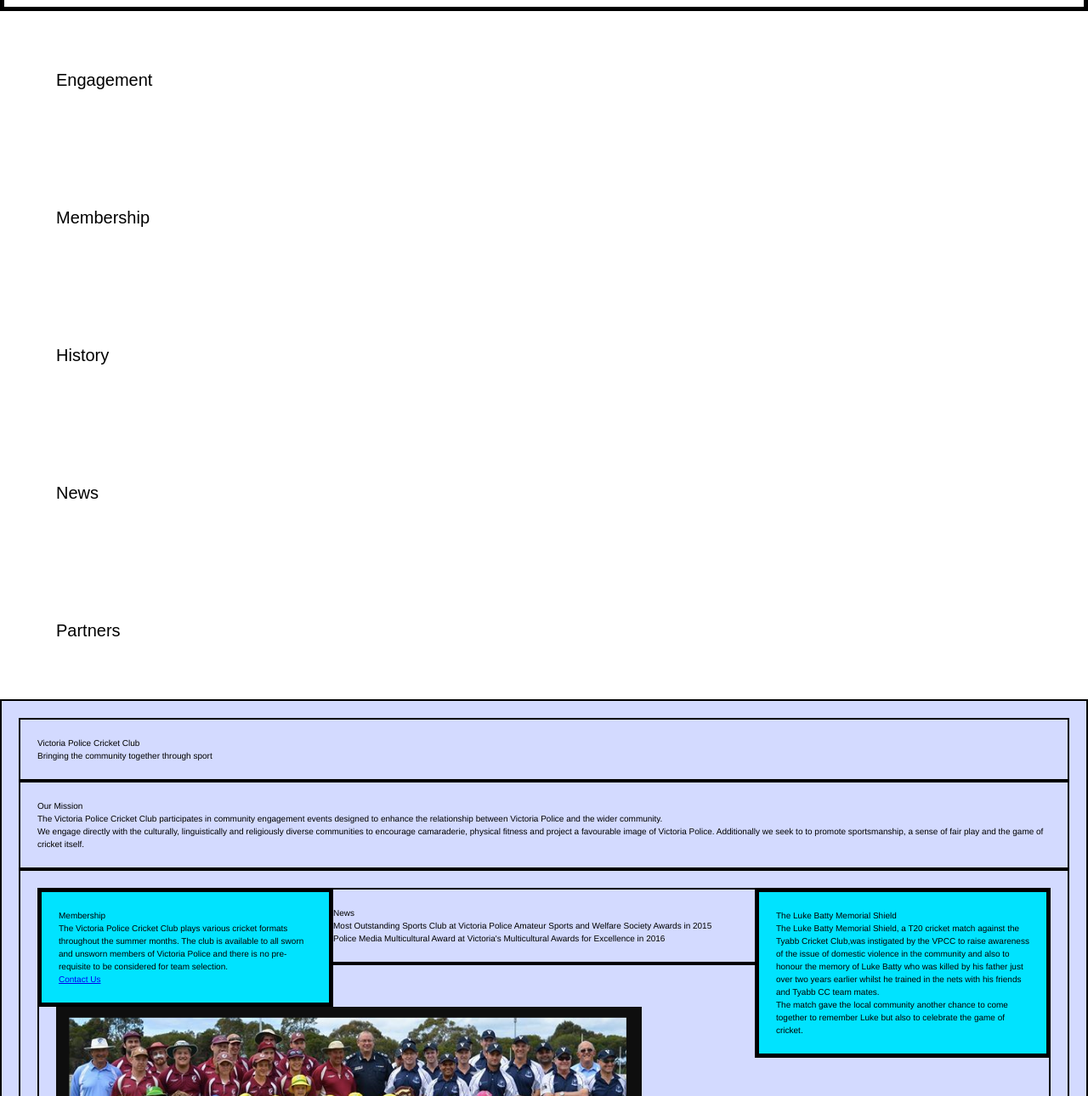
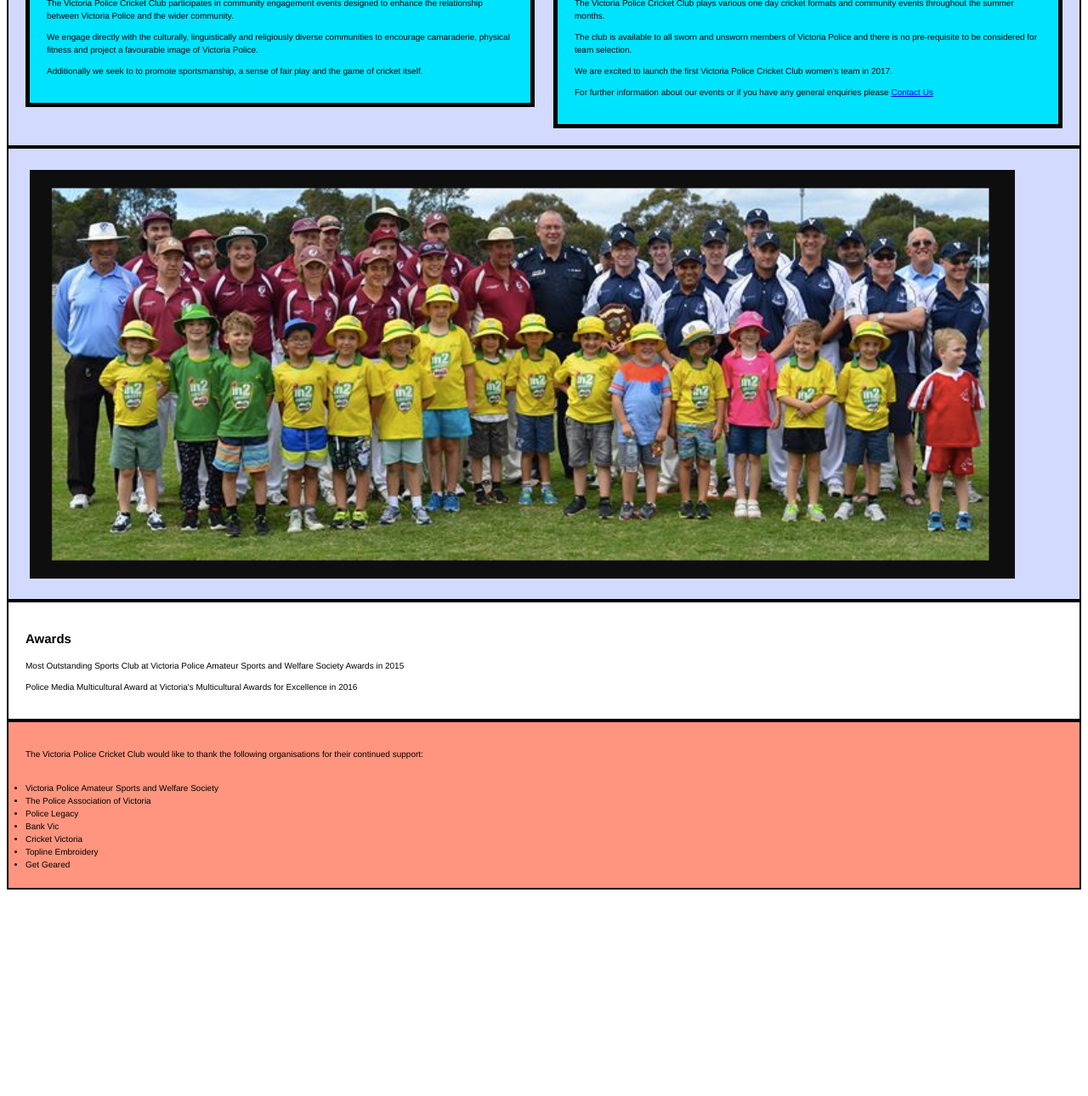
Before and after one commit to vpcclub/vpcclub.github.io, a plain HTML site: page unit_8/index.html in a window 1280 px wide. Shown: the part 876-2166 px from the top of the page at 85% size. After the commit the page ends 1931 px from the top, so only its background shows below. Drawn offline with Linux system fonts and the light colour scheme.

Commit message:
unit 8
update 2

```diff
--- a/unit_8/css/style.css
+++ b/unit_8/css/style.css
@@ -1,15 +1,16 @@
 header {
     background-color: #ffffff;
-    border: .5em black solid;
-    padding: 2em;
+    border: 0;
+    padding: 0;
 
 }
 
 img{
-    align:center;
-    width: 60%;
+
+    width: 95%;
     height: auto;
-    align-items: center;
+    padding : 0.5em;
+    padding-bottom: 0em;
 
 
 }
@@ -29,15 +30,17 @@ nav a {
     font-size: 2em;
     color: #000000;
     font-family: sans-serif;
-    padding: 1.5em;
-    margin: 1.8em;
-    display: inline-block;
+    padding: 1em;
+    margin: .5em;
+    float: left;
+    display: block;
 }
 
 a:hover {
     background-color: #0B0440;
     color: #ffffff;
 
+}
 
 }
 
@@ -46,6 +49,7 @@ aside {
     border: .2em black solid;
     padding: 2em;
     color: 0F10FF;
+    float: left;
 }
 
 article {
@@ -58,23 +62,35 @@ footer {
     background-color: #FF957E;
     border: .2em black solid;
     padding: 2em;
+    color: 0F10FF;
+    float: none;
 }
 
 section {
-    background-color: #D3DAFF;
+    background-color: ##ffffff;
     border: .2em black solid;
     padding: 2em;
 }
 
+ul {
+    display: inline;
 
+}
 
 
 
 #two_column {
     background-color: #D3DAFF;
-    width: 50%
+    width: 80%
     border: .5em black solid;
     padding: 2em;
+}
+
+.article {
+    width: 90%;
+    padding:2%;
+    margin: .1%;
+
 }
 
 #left {
@@ -82,7 +98,7 @@ section {
     border: .5em black solid;
     padding: 2em;
     float: left;
-    width: 25%;
+    width: 45%;
 }
 
 #right {
@@ -90,7 +106,7 @@ section {
     border: .5em black solid;
     padding: 2em;
     float: right;
-    width: 25%;
+    width: 45%;
 }
 .clearfix:after {
     visibility: hidden;
@@ -103,7 +119,12 @@ section {
 }
 
 
+@media only screen and (max-width: 1088px) {
+    .article {
+        float: none;
+        width: auto;
 
+    }
 
 @media (max-width: 480px) {
 
--- a/unit_8/index.html
+++ b/unit_8/index.html
@@ -2,87 +2,64 @@
 <html>
 <head>
 	<title>Victoria Police Cricket Club</title>
-	    <link rel="stylesheet" type="text/css" href="css/reset.css">
+
         <link rel="stylesheet" type="text/css" href="css/style.css">
         <meta name="viewport" content="width=device-width, initial-scale=1">
 
 </head>
 	       <body>
-			<div class="wrapper">
+	<div class="wrapper">
 		<header>
-			<img src="images/vpcclogo.jpg" alt="logo" title="vpcclogo">
+			<img  src="images/Stubby.jpg" alt="logo" title="vpcclogo">
 		</header>
 
 
-	<nav>
-		<ul>
-			<li><a href="#">Engagement</a></li>
-			<li><a href="#">Membership</a></li>
-			<li><a href="#">History</a></li>
-			<li><a href="#">News</a></li>
-			<li><a href="#">Partners</a></li>
-		</ul>
-	</nav>
+	     <nav id="nav_one" class="clearfix">
+			<a href="#">Engagement</a>
+			<a href="#">Membership</a>
+			<a href="#">History</a>
+			<a href="#">News</a>
+			<a href="#">Partners</a>
+	     </nav>
 
-		   <section id="intro">
+		 <section id="two_column" class="clearfix">
 
-		<aside class= "picture">
-			<h2>Victoria Police Cricket Club</h2>
-			<h3 id="slogan">Bringing the community together through sport</h3>
+	   	<aside id="left">
+            <h2>Our Mission</h2>
+			<p class="Mission">The Victoria Police Cricket Club participates in community engagement events designed to enhance the relationship between Victoria Police and the wider community.</p>
+			<p class="Mission">We engage directly with the culturally, linguistically and religiously diverse communities to encourage camaraderie, physical fitness and project a favourable image of Victoria Police.</p>
+			<p> Additionally we seek to to promote sportsmanship, a sense of fair play and the game of cricket itself.</p>
+
+    	</aside>
+    	    <article id="right">
+	 		<h2>Membership</h2>
+	        <p>The Victoria Police Cricket Club plays various one day cricket formats and community events throughout the summer months.</p>
+
+	        <p>The club is available to all sworn and unsworn members of Victoria Police and there is no pre-requisite to be considered for team selection.</p>
+
+	        <p> We are excited to launch the first Victoria Police Cricket Club women's team in 2017. <p/>
+
+	        <p>For further information about our events or if you have any general enquiries please <a href="mailto:vpcc@police.vic.gov.au">Contact Us</a></p>
+    	</article>
+		</section>
+			</div>
 
 
-
-
-			</aside>
-
-			<section id="Mission">
-	 	 	<h2>Our Mission</h2>
-			<p class="Mission">The Victoria Police Cricket Club participates in community engagement events designed to enhance the relationship between Victoria Police and the wider community.</p>
-			<p class="Mission">We engage directly with the culturally, linguistically and religiously diverse communities to encourage camaraderie, physical fitness and project a favourable image of Victoria Police. Additionally we seek to to promote sportsmanship, a sense of fair play and the game of cricket itself.</p>
-
-			</section>
-
-
-		<section id="two_column" class="clearfix">
-   		 <aside id="left">
-
-		<h2>Membership</h2>
-
-        <p>The Victoria Police Cricket Club plays various cricket formats throughout the summer months. The club is available to all sworn and unsworn members of Victoria Police and there is no pre-requisite to be considered for team selection.</p>
-			<p><a href="mailto:vpcc@police.vic.gov.au">Contact Us</a></p>
-
-    	</aside>
-
-
-    	<article id="right">
-
- 		<h2>The Luke Batty Memorial Shield</h2>
-
-		<p>The Luke Batty Memorial Shield, a T20 cricket match against the Tyabb Cricket Club,was instigated by the VPCC to raise awareness of the issue of domestic violence in the community and also to honour the memory of Luke Batty who was killed by his father just over two years earlier whilst he trained in the nets with his friends and Tyabb CC team mates.</p>
-
-		<p>The match gave the local community another chance to come together to remember Luke but also to celebrate the game of cricket.</p>
-    	</article>
-
-
-			<section id="News">
-			<h2>News</h2>
-
-			<p class="News">Most Outstanding Sports Club at Victoria Police Amateur Sports and Welfare Society Awards in 2015</p>
-			<p class="News">Police Media Multicultural Award at Victoria's Multicultural Awards for Excellence in 2016</p>
-			</section>
-
-		</aside>
-
-		<article class="vpcc v tyabb teams">
+		<article class="tyabb">
 
 		<img src="images/vpccteam.png" alt="vpcc v tyabb teams" title="vpcc v tyabb teams for Luke Batty Memorial Sheild">
 
 		</article>
 
 
-			<footer>
+		<section id="Awards">
+			<h2>Awards</h2>
 
+			<p class="Awards">Most Outstanding Sports Club at Victoria Police Amateur Sports and Welfare Society Awards in 2015</p>
+			<p class="Awards">Police Media Multicultural Award at Victoria's Multicultural Awards for Excellence in 2016</p>
+		</section>
 
+	<footer>
 		<p>The Victoria Police Cricket Club would like to thank the following organisations for their continued support:<p/>
 
 		<ul>
@@ -94,8 +71,7 @@
 		<Li>Topline Embroidery</Li>
 		<li>Get Geared</li>
 		</ul>
-		</footer>
-
+	</footer>
 
 </body>
 </html>
```
